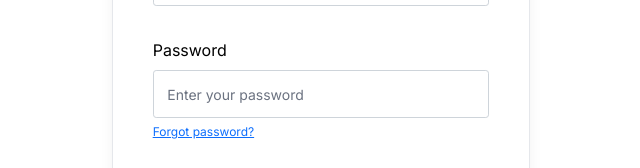
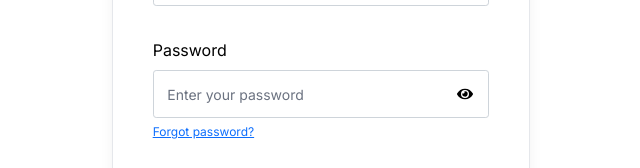
Before and after one commit to manny-e1/user_management_fe_2, a Next.js app: page /login in a window 1280 px wide. Shown: the part 400-568 px from the top of the page, without its empty margins (319-959 px from the left). Built offline with nearby package versions, Linux system fonts and the light colour scheme.

Commit message:
Add password eye icon

```diff
--- a/src/components/PasswordInput.tsx
+++ b/src/components/PasswordInput.tsx
@@ -8,7 +8,6 @@ export default function PasswordInput({
   password,
   setPassword,
   portal = false,
-  login = false,
   placeholder,
   comparePassword
 }: {
@@ -16,13 +15,11 @@ export default function PasswordInput({
   password: string;
   setPassword: Dispatch<SetStateAction<string>>;
   portal?: boolean;
-  login?: boolean;
   placeholder?: string;
   comparePassword?: string;
 }) {
   const [valid, setValid] = useState(true);
   const [confirmNewPwd, setConfirmNewPwd] = useState(false);
-  const pathname = usePathname();
 
   const handleChange = (event: ChangeEvent<HTMLInputElement>) => {
     const inputValue = event.target.value;
@@ -33,7 +30,6 @@ export default function PasswordInput({
 
     const strRegex = new RegExp(/^(?=.*[A-Za-z0-9])(?=.*[!@#$%^&*])[A-Za-z0-9!@#$%^&*]{8,}$/i);
 
-    if (!pathname.includes('/login')){
     if (inputValue == ""){
       event.target.setCustomValidity(event.target.validationMessage);
     } else if (!confirmNewPwd && inputValue.length < 8){
@@ -54,7 +50,6 @@ export default function PasswordInput({
     } else {
       event.target.setCustomValidity('');
     }
-    }
   };
 
   const handleInput = (event: ChangeEvent<HTMLInputElement>) => {
@@ -71,9 +66,7 @@ export default function PasswordInput({
       pattern=".{8,}"
       placeholder={placeholder}
       className={
-        login
-          ? 'h-12 form-control focus:shadow-[0_0_0_0.2rem_rgba(88,145,226,.5)] outline-none'
-          : portal
+        portal
           ? 'form-control'
           : 'border rounded p-2 focus:ring-blue-500 focus:border-blue-500 focus:outline-none h-12 placeholder-lg md:w-96 w-full'
       }
--- a/src/components/pages/login.tsx
+++ b/src/components/pages/login.tsx
@@ -10,9 +10,9 @@ import { useRouter } from 'next/navigation';
 import { FormEvent, useState } from 'react';
 import Cookies from 'js-cookie';
 import Swal from 'sweetalert2';
-import PasswordInput from '../PasswordInput';
 import EmailInput from '../EmailInput';
 import secureLocalStorage from 'react-secure-storage';
+import { FaEye, FaEyeSlash } from 'react-icons/fa';
 
 export default function SigninPage() {
   usePermission();
@@ -21,6 +21,7 @@ export default function SigninPage() {
   const [password, setPassword] = useState('');
   const [rememberMe, setRememberMe] = useState(false);
   const [error, setError] = useState<string | null>(null);
+  const [showPassword, setShowPassword] = useState(false);
 
   const loginMut = useMutation({
     mutationFn: login,
@@ -102,14 +103,28 @@ export default function SigninPage() {
               <label htmlFor="password" className="my-2">
                 Password
               </label>
-              <PasswordInput
-                id="password"
-                login={true}
-                password={password}
-                setPassword={setPassword}
-                placeholder="Enter your password"
-              />
-
+              <div className='relative'>
+                <input
+                  type={showPassword ? 'text' : 'password'}
+                  id='password'
+                  value={password}
+                  onChange={(e) => {
+                    setPassword(e.target.value);
+                  }}
+                  pattern=".{8,}"
+                  placeholder="Enter your password"
+                  className='h-12 form-control focus:shadow-[0_0_0_0.2rem_rgba(88,145,226,.5)] outline-none'
+                  required
+                />
+                <button
+                  type="button"
+                  className='absolute top-[1.0rem] right-[1.0rem]'
+                  onMouseDown={() => {setShowPassword(!showPassword)}}
+                  onMouseUp={() => {setShowPassword(!showPassword)}}
+                >
+                  {showPassword ? <FaEyeSlash /> : <FaEye />}
+                </button>
+              </div>
               <small className="mb-2 w-full">
                 <Link
                   href="/forgot-password "
```
Lines whose indentation alone changed are shown as unchanged.
